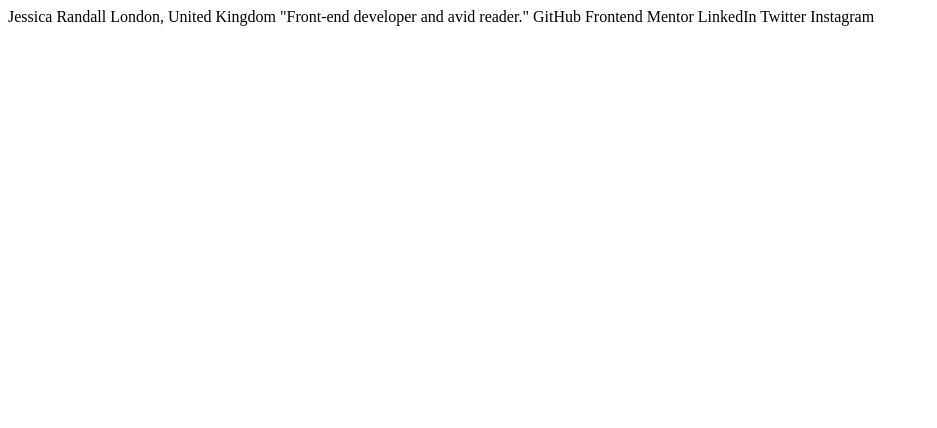
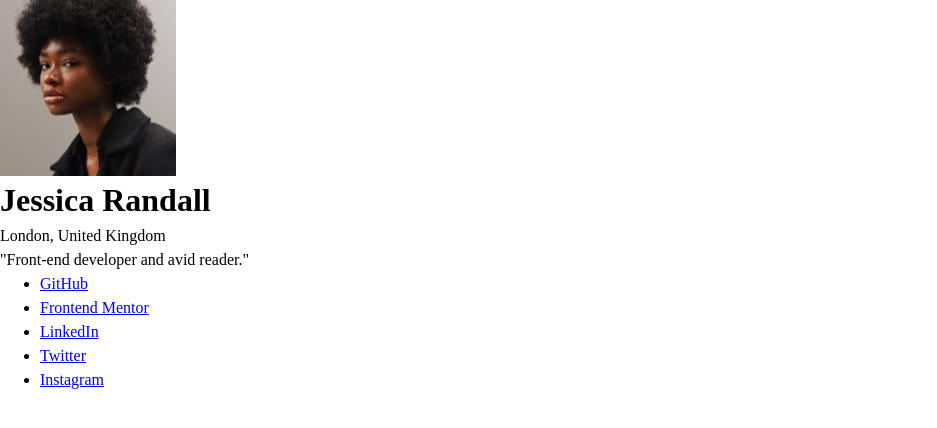
Before and after one commit to Gagana999/Create-Social-Links-Profile-Using-HTML-CSS, a plain HTML site: page index.html in a window 1280 px wide. Shown: the whole page, without its empty margins (0-937 px from the left). Drawn offline with Linux system fonts and the light colour scheme.

Commit message:
make some changes on html and css files
apply css reset on css file to the purpose that i can customize my own way and to the purpose that i can remove all the rough default css styles on my project and create full html template for my project

```diff
--- a/index.html
+++ b/index.html
@@ -11,14 +11,23 @@
 </head>
 <body>
 
-  Jessica Randall
-  London, United Kingdom
-  "Front-end developer and avid reader."
+  <main>
+    <div class="wrapper">
+      <div class="social-links-card">
+        <img src="assets/images/avatar-jessica.jpeg" alt="this is a image of a girl">
+        <h1 class="name">Jessica Randall</h1>
+        <p class="loaction">London, United Kingdom</p>
+        <p class="description">"Front-end developer and avid reader."</p>
+        <ul>
+          <li><a href="#">GitHub</a></li>
+          <li><a href="#">Frontend Mentor</a></li>
+          <li><a href="#">LinkedIn</a></li>
+          <li><a href="#">Twitter</a></li>
+          <li><a href="#">Instagram</a></li>
+        </ul>
+      </div>
+    </div>
+  </main>
 
-  GitHub
-  Frontend Mentor
-  LinkedIn
-  Twitter
-  Instagram
 </body>
 </html>
--- a/style.css
+++ b/style.css
@@ -0,0 +1,50 @@
+
+
+/* ---------------------------------CSS RESET--------------------------------- */
+
+/*
+1. Use a more-intuitive box-sizing model.
+*/
+*, *::before, *::after {
+     box-sizing: border-box;
+}
+/*
+2. Remove default margin
+*/
+* {
+     margin: 0;
+}
+/*
+Typographic tweaks!
+3. Add accessible line-height
+4. Improve text rendering
+*/
+body {
+     line-height: 1.5;
+     -webkit-font-smoothing: antialiased;
+}
+/*
+5. Improve media defaults
+*/
+img, picture, video, canvas, svg {
+     display: block;
+     max-width: 100%;
+}
+/*
+6. Remove built-in form typography styles
+*/
+input, button, textarea, select {
+     font: inherit;
+}
+/*
+7. Avoid text overflows
+*/
+p, h1, h2, h3, h4, h5, h6 {
+     overflow-wrap: break-word;
+}
+/*
+8. Create a root stacking context
+*/
+#root, #__next {
+     isolation: isolate;
+}
```
